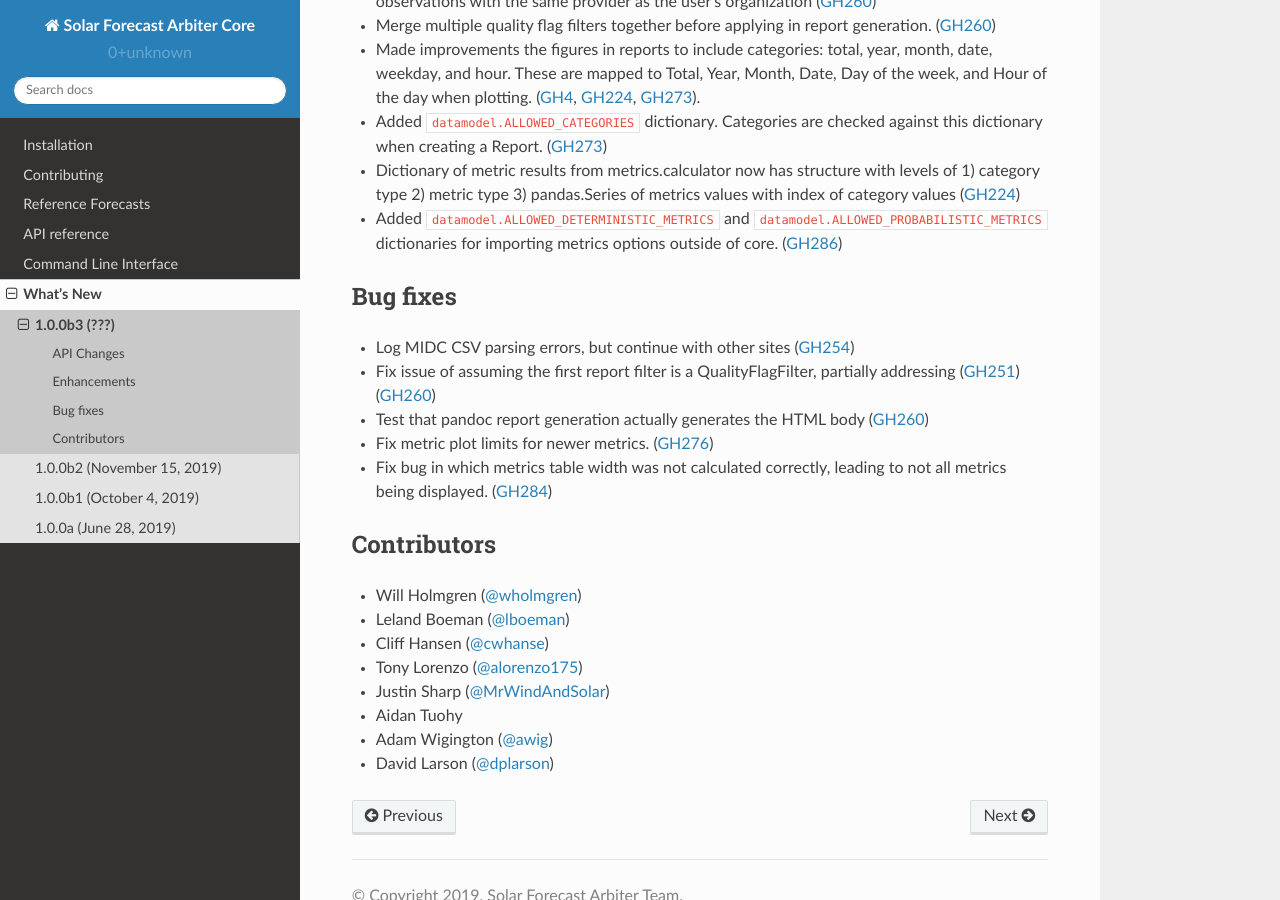
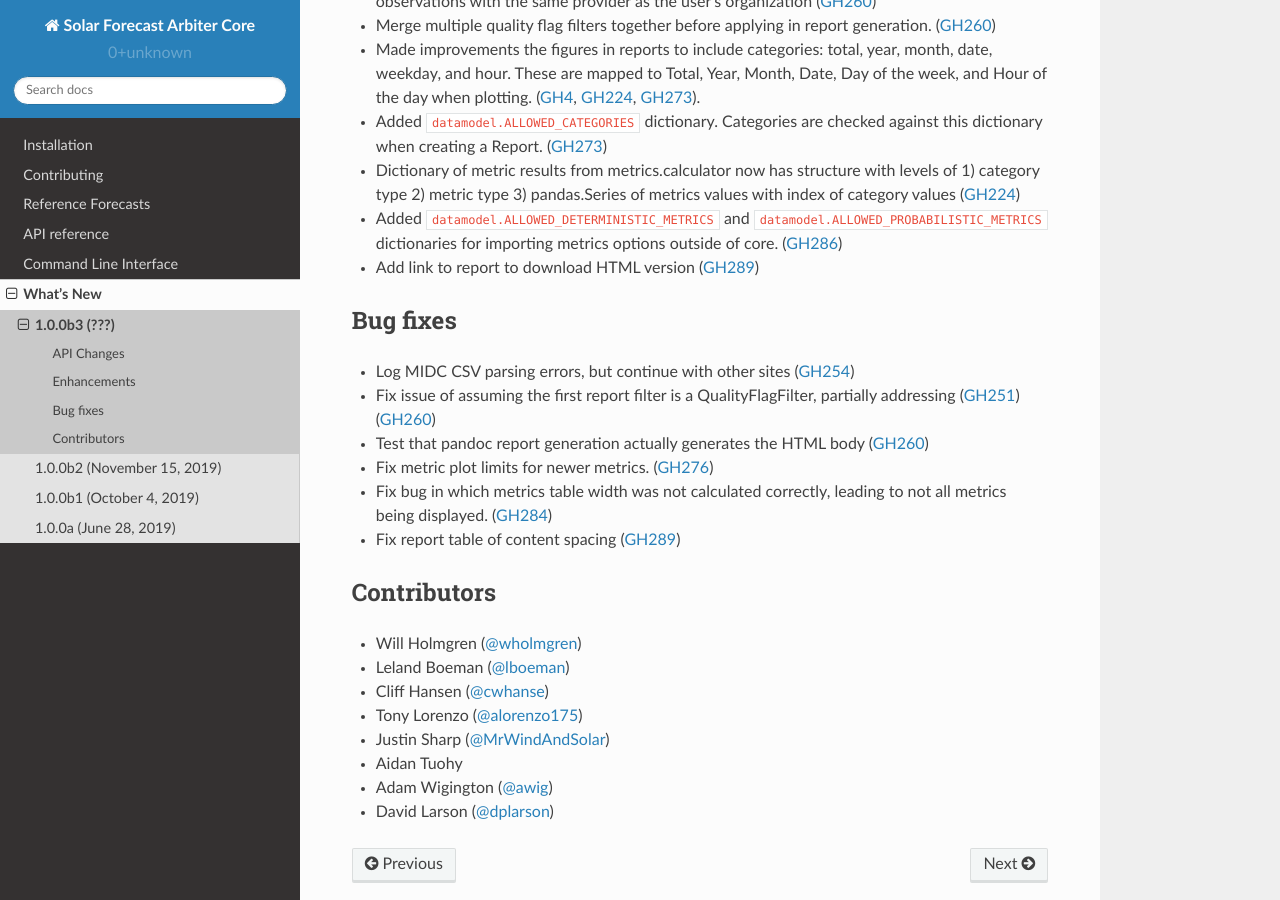
Before and after one commit to SolarArbiter/solarforecastarbiter-core, a Sphinx documentation site: the page built from docs/source/whatsnew/1.0.0b3.rst, in a window 1280 px wide and 900 px high, scrolled down 943 px. Built offline with Sphinx 7.4.7 and the Read the Docs theme 2.0.0, drawn with Linux system fonts in a browser that asks for light colours.

Commit message:
update whatsnew

```diff
--- a/docs/source/whatsnew/1.0.0b3.rst
+++ b/docs/source/whatsnew/1.0.0b3.rst
@@ -54,6 +54,7 @@ Enhancements
 * Added ``datamodel.ALLOWED_DETERMINISTIC_METRICS`` and
   ``datamodel.ALLOWED_PROBABILISTIC_METRICS`` dictionaries for importing
   metrics options outside of core. (:pull:`286`)
+* Add link to report to download HTML version (:pull:`289`)
 
 
 Bug fixes
@@ -65,6 +66,7 @@ Bug fixes
 * Fix metric plot limits for newer metrics. (:issue:`276`)
 * Fix bug in which metrics table width was not calculated correctly,
   leading to not all metrics being displayed. (:issue:`284`)
+* Fix report table of content spacing (:pull:`289`)
 
 Contributors
 ~~~~~~~~~~~~
```
